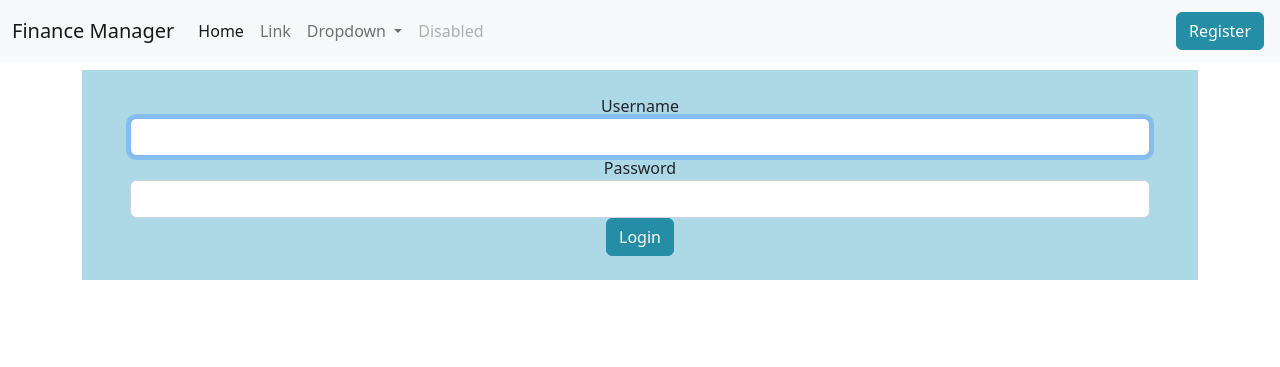
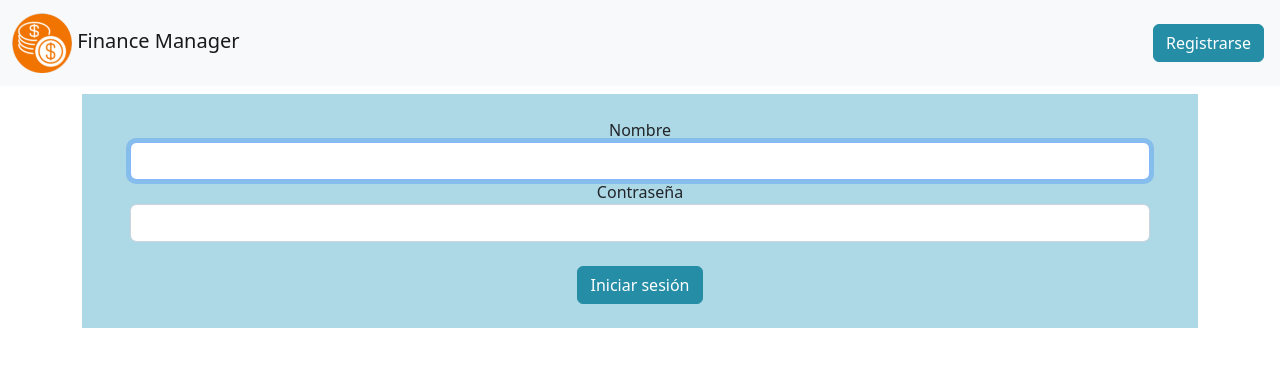
Before and after one commit to DCC-CC4401/2023-1-Grupo-27, a Django app: page /login/ in a window 1280 px wide. Shown: the top 367 px of the page. Run offline with Django 4.2, Linux system fonts and the light colour scheme.

Commit message:
style: Adds icon for app, Refactor css Changes english login input texts to spanish, Copies navbar to templates

```diff
--- a/FinanceManager/mainApp/templates/login.html
+++ b/FinanceManager/mainApp/templates/login.html
@@ -2,52 +2,33 @@
 <!DOCTYPE html>
 <html lang="es">
     <head>
-        <title>Finance Manager - Registro</title>
+        <title>Finance Manager - Inicio de sesión</title>
         <meta http-equiv="Content-Type" content="text/html; charset=utf-8">
         <meta name="viewport" content="width=device-width, initial-scale=1">
         <link href="https://cdn.jsdelivr.net/npm/bootstrap@5.2.3/dist/css/bootstrap.min.css" rel="stylesheet"
         integrity="sha384-rbsA2VBKQhggwzxH7pPCaAqO46MgnOM80zW1RWuH61DGLwZJEdK2Kadq2F9CUG65" crossorigin="anonymous">
 
         <link rel="stylesheet" href="{% static 'styles/main.css' %}">
+        <link rel="shortcut icon" href="{% static 'images/favicon.png' %}" type="image/x-icon">
     </head>
     <body>
         <nav class="navbar navbar-expand-lg navbar-light bg-light">
             <div class="container-fluid">
-                <a class="navbar-brand" href="{% url 'index' %}">Finance Manager</a>
-
+                <a class="navbar-brand" href="{% url 'index' %}">
+                    <img src="{% static 'images/60x60.png' %}" alt="Finance Manager icon" class="d-inline-block">
+                    Finance Manager
+                </a>
                 <button class="navbar-toggler" type="button" data-bs-toggle="collapse" data-bs-target="#navbarSupportedContent" aria-controls="navbarSupportedContent" aria-expanded="false" aria-label="Toggle navigation">
                     <span class="navbar-toggler-icon"></span>
                 </button>
 
-                <div class="collapse navbar-collapse" id="navbarSupportedContent">
-                    <ul class="navbar-nav me-auto mb-2 mb-lg-0">
-                        <li class="nav-item">
-                            <a class="nav-link active" aria-current="page" href="{% url 'index' %}">Home</a>
-                        </li>
-                        <li class="nav-item">
-                            <a class="nav-link" href="#">Link</a>
-                        </li>
-                        <li class="nav-item dropdown">
-                            <a class="nav-link dropdown-toggle" href="#" id="navbarDropdown" role="button" data-bs-toggle="dropdown" aria-expanded="false">
-                            Dropdown
-                        </a>
-                            <ul class="dropdown-menu" aria-labelledby="navbarDropdown">
-                                <li><a class="dropdown-item" href="#">Action</a></li>
-                                <li><a class="dropdown-item" href="#">Another action</a></li>
-                                <li><hr class="dropdown-divider"></li>
-                                <li><a class="dropdown-item" href="#">Something else here</a></li>
-                            </ul>
-                        </li>
-                        <li class="nav-item">
-                            <a class="nav-link disabled" href="#" tabindex="-1" aria-disabled="true">Disabled</a>
-                        </li>
-                    </ul>
+                <div class="collapse navbar-collapse justify-content-end" id="navbarSupportedContent">
 
                     <!-- Login buttons -->
 
                     <ul class="navbar-nav">
                         <li class="nav-item p-1">
-                            <a class="btn btn-primary" href="{% url 'register_user' %}" role="button">Register</a>
+                            <a class="btn btn-primary" href="{% url 'register_user' %}" role="button">Registrarse</a>
                         </li>
                     </ul>
                 </div>
@@ -61,14 +42,14 @@
                     <form method="post" >
                         {% csrf_token %}
                         <div class="form-group">
-                            <label for="nombre_usuario">Username</label>
+                            <label for="nombre_usuario">Nombre</label>
                             <input type="text" class="form-control" id=nombre_usuario name="username" autofocus required>
                         </div>
-                        <div class="form-group">
-                            <label for="contraseña">Password</label>
+                        <div class="form-group pb-4">
+                            <label for="contraseña">Contraseña</label>
                             <input type="password" class="form-control" id="contraseña" name="contraseña" required>
                         </div>
-                        <button class="btn btn-primary" type="submit">Login</button>
+                        <button class="btn btn-primary" type="submit">Iniciar sesión</button>
                     </form>
                 </div>
         </div>
```
Also changed, not shown: FinanceManager/mainApp/static/styles/main.css (+47 -19 lines), FinanceManager/mainApp/templates/index.html (+8 -8 lines), FinanceManager/mainApp/templates/register_user.html (+12 -31 lines), FinanceManager/mainApp/static/images/60x60.png (added), FinanceManager/mainApp/static/images/favicon.png (added).
